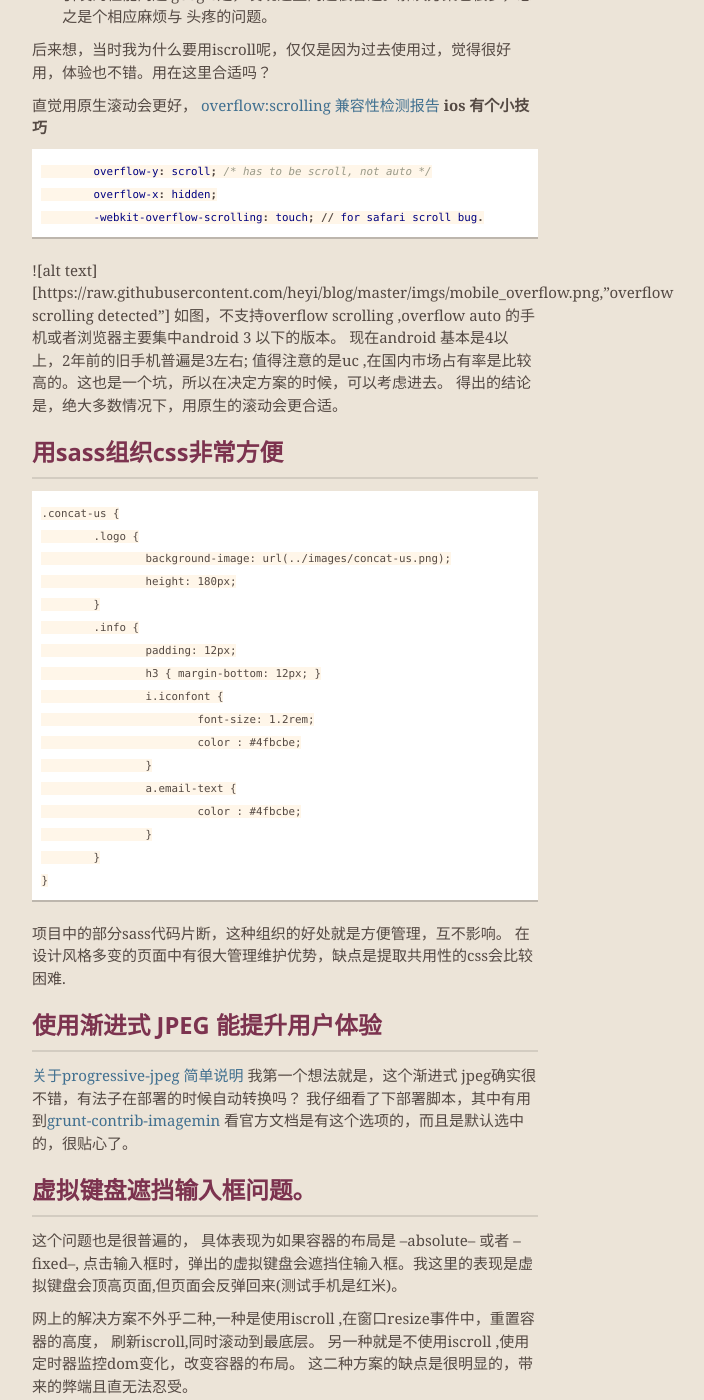
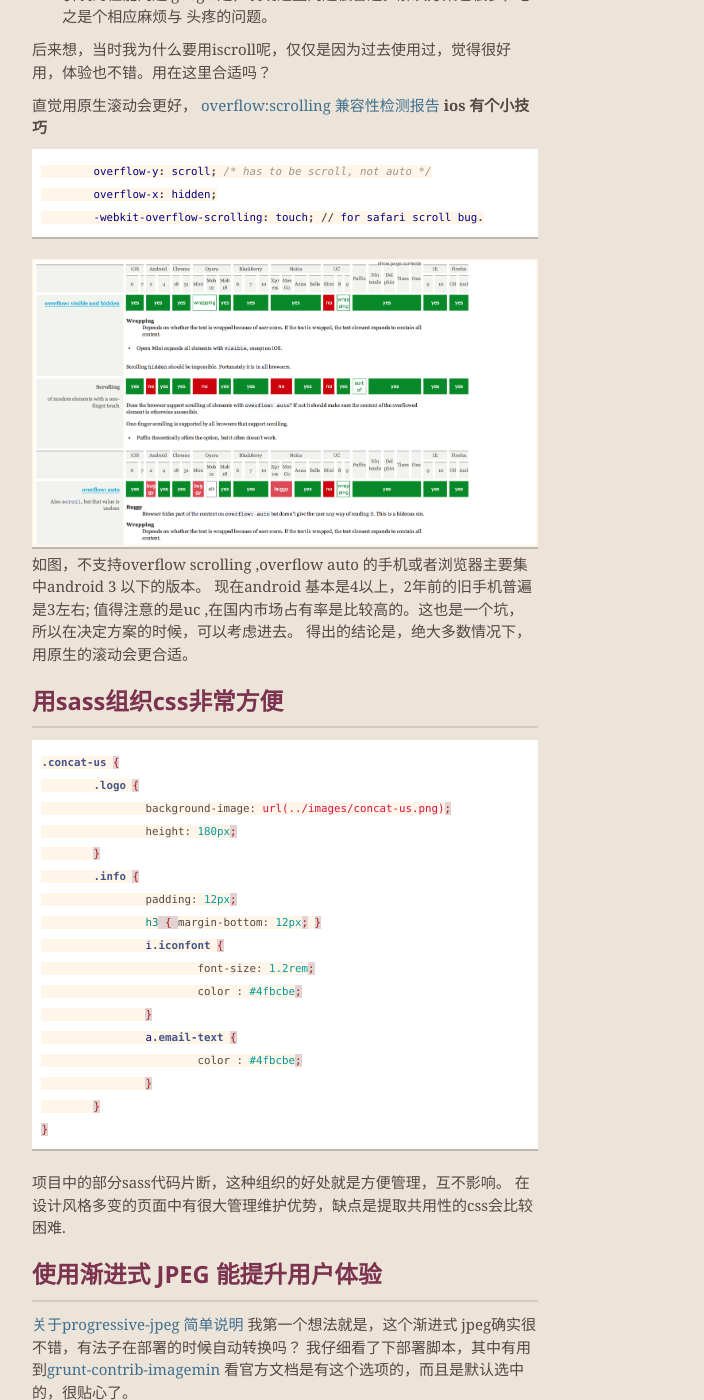
Before and after one commit to heyi/heyi.github.io, a Jekyll site: the page built from _posts/2014-07-01-index.md, in a window 1280 px wide and 1400 px high, scrolled down 449 px. Shown: the whole window, without its empty margins (355-1059 px from the left). Built offline with Jekyll 4.4.1, drawn with Linux system fonts in a browser that asks for light colours; nearby versions of some CDN libraries; some of the changed text lies outside the part shown.

Commit message:
update web experience md

````diff
--- a/_config.yml
+++ b/_config.yml
@@ -3,6 +3,7 @@ lsi:         false
 pygments:    true
 permalink:   date
 extensions: [smart]
+#markdown: kramdown
 
 defaults:
   -
--- a/_posts/2014-07-01-index.md
+++ b/_posts/2014-07-01-index.md
@@ -25,13 +25,13 @@ google之，发现这些问题很普遍。解决方案也很多，总之是个
 	overflow-x: hidden;
 	-webkit-overflow-scrolling: touch; // for safari scroll bug.
 ```
-![alt text][https://raw.githubusercontent.com/heyi/blog/master/imgs/mobile_overflow.png,"overflow scrolling detected"]
+![overflow scrolling detected]({{site.url}}/images/mobile_overflow.png)
 如图，不支持overflow scrolling ,overflow auto 的手机或者浏览器主要集中android 3 以下的版本。 现在android 基本是4以上，2年前的旧手机普遍是3左右;
 值得注意的是uc ,在国内市场占有率是比较高的。这也是一个坑，所以在决定方案的时候，可以考虑进去。
 得出的结论是，绝大多数情况下，用原生的滚动会更合适。
 
 ## 用sass组织css非常方便
-```
+```sass
 .concat-us {
 	.logo {
 		background-image: url(../images/concat-us.png);
@@ -71,7 +71,7 @@ google之，发现这些问题很普遍。解决方案也很多，总之是个
 
 想了想，最终的法子如下：
 编写了个简单的指令
-```javascripts
+{% highlight javascript %}
 app.directive('scrollHere', function(fmyApi) {
   return {
     restrict: 'A',
@@ -87,17 +87,17 @@ app.directive('scrollHere', function(fmyApi) {
 		}
 	};
 });
-```
+{% endhighlight %}
 **应用场景：**
-```html
+{% highlight html %}
 <div class="input-container sbtn" scroll-here>
-			<input type="text" name="mobile" class='form-control' ng-model='user.mobile' required placeholder='输入手机号' ng-pattern='/^1\d{10}$/'>
-			<button ng-click='getMobileCode()' ng-disabled="form4.mobile.$invalid || sending">
+	<input type="text" name="mobile" class='form-control' ng-model='user.mobile' required placeholder='输入手机号' ng-pattern='/^1\d{10}$/'>
+	  <button ng-click='getMobileCode()' ng-disabled="form4.mobile.$invalid || sending">
 				{{sending ? '正发送中..' : '发送验证码'}}
-			</button>
-			<span class="tip" ng-show='sending && countDown != 0'>{{countDown}}秒后可以重新获取验证码</span>
-			<span class="error" ng-show='form4.mobile.$error.pattern'>不是手机号码!</span>
+		</button>
+		<span class="tip" ng-show='sending && countDown != 0'>{{countDown}}秒后可以重新获取验证码</span>
+		<span class="error" ng-show='form4.mobile.$error.pattern'>不是手机号码!</span>
 		</div>
-```
+{% endhighlight %}
 
 可以看出，不是很严谨，因为无法捕获虚拟键盘弹出事件。
````
Also changed, not shown: images/mobile_overflow.png (added).
